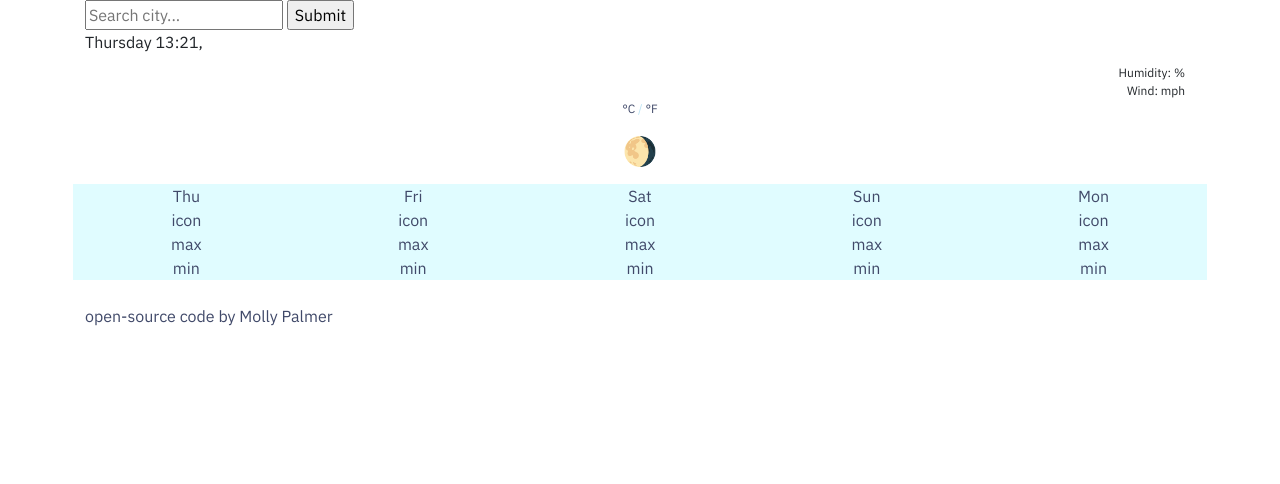
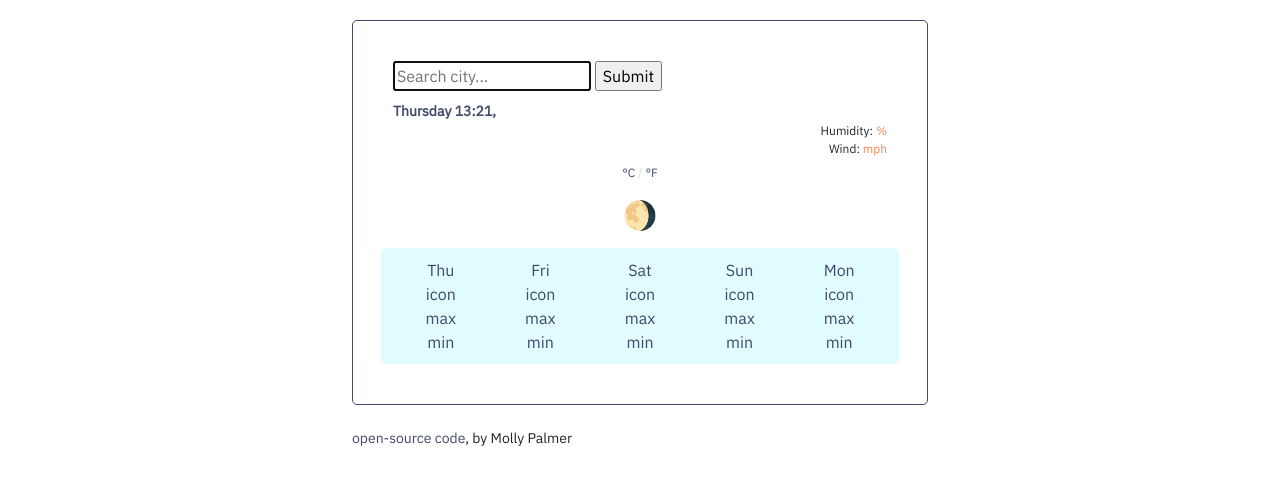
Before and after one commit to palmermolly/weather-app, a website built with Parcel: page index.html in a window 1280 px wide. Built offline with nearby package versions, Linux system fonts and the light colour scheme.

Commit message:
Styled weather app dimensions

```diff
--- a/index.html
+++ b/index.html
@@ -21,15 +21,27 @@
 
   <body>
     <div class="container">
+      <div class="weather-app">
         <form id="search-form">
-        <input type="text" id="search-input" placeholder="Search city..." />
+          <input
+            type="text"
+            id="search-input"
+            placeholder="Search city..."
+            autofocus="on"
+          />
           <input type="submit" />
         </form>
+        <div class="date-time-conditions">
           <span id="date-and-time"></span>
           <span id="search-input-conditions"></span>
+        </div>
         <ul class="weather-breakdown">
-        <li>Humidity: <span id="humidity"></span>%</li>
-        <li>Wind: <span id="wind"></span>mph</li>
+          <li>
+            Humidity: <span class="humidity"><span id="humidity"></span>%</span>
+          </li>
+          <li>
+            Wind: <span class="wind"><span id="wind"></span>mph</span>
+          </li>
         </ul>
         <div class="current-conditions">
           <h1 id="city"></h1>
@@ -63,16 +75,15 @@
           <div class="col" id="day-three-min">min</div>
           <div class="col" id="day-four-min">min</div>
         </div>
-      <br />
-      <footer>
+        <script src="src/index.js"></script>
+      </div>
+      <small>
         <a
           href="https://github.com/palmermolly/weather-app/commits?author=palmermolly"
         >
-          open-source code by Molly Palmer</a
-        >
-      </footer>
-
-      <script src="src/index.js"></script>
+          open-source code</a
+        >, by Molly Palmer
+      </small>
     </div>
   </body>
 </html>
--- a/src/styles.css
+++ b/src/styles.css
@@ -1,15 +1,34 @@
+.date-time-conditions {
+  margin-top: 10px;
+  font-weight: bold;
+  font-size: 14px;
+  color: #404969;
+}
+
 .weather-breakdown {
   font-size: 12px;
   text-align: right;
-  margin: 10px 10px;
 }
+
+.humidity {
+  color: #ff7f50;
+}
+
+.wind {
+  color: #ff7f50;
+}
+
 li {
   list-style-type: none;
 }
 
 h1 {
   color: #ff7f50;
-  font-weight: regular 400;
+  font-weight: 400;
+  display: block;
+  font-size: 35px;
+  line-height: 28px;
+  text-align: center;
 }
 
 h2 {
@@ -30,12 +49,19 @@ body {
   font-family: "IBM Plex Sans", sans-serif;
 }
 
-.container {
+.weather-app {
   width: 100%;
-  padding-right: 15px;
-  padding-left: 15px;
+  max-width: 600px;
+  margin: 20px auto;
+  padding: 40px;
   margin-right: auto;
   margin-left: auto;
+  border: 1px solid #404969;
+  border-radius: 5px;
+}
+
+.container {
+  max-width: 600px;
 }
 
 .current-conditions {
@@ -47,4 +73,6 @@ body {
   text-align: center;
   color: #404969;
   background-color: #e0fcff;
+  border-radius: 5px;
+  padding: 10px;
 }
```
Lines whose indentation alone changed are shown as unchanged.
